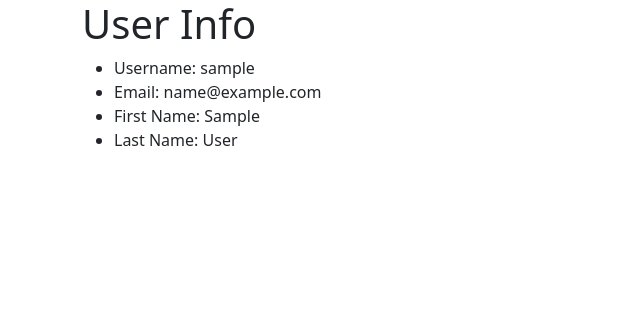
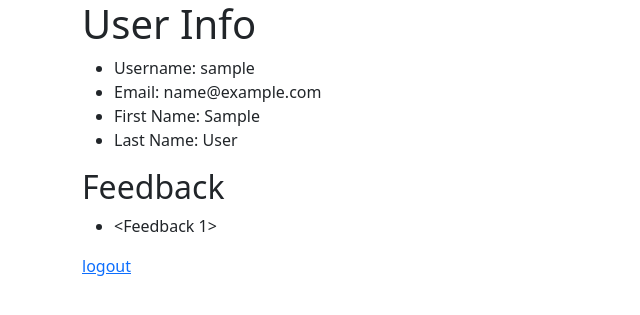
Before and after one commit to reginaaa8/flask-authentication-authorization, a Flask app: a page that uses templates/user_info.html in a window 1280 px wide. Shown: the top 315 px of the page, without its empty margins (0-640 px from the left). Run offline with Flask 3, Linux system fonts and the light colour scheme; the visitor is signed in with stand-in values (Sample User, id 1); tables that the repository leaves empty hold one stand-in row (values such as "Sample post").

Commit message:
added space for feedback and logout button in user details page

```diff
--- a/app.py
+++ b/app.py
@@ -36,7 +36,7 @@ def register_user():
         db.session.commit()
         session["username"] = new_user.username
 
-        return redirect("/secret")
+        return redirect(f"/users/{new_user.username}")
 
     else:
         return render_template("register_user.html", form=form)
@@ -58,8 +58,8 @@ def user_login():
 @app.route("/users/<username>")
 def show_user_info(username):
     """show logged in user their info"""
-    if "username" not in session or username != session['username']:
-        raise Unauthorized
+    # if "username" not in session or username != session['username']:
+    #     raise Unauthorized
     user = User.query.get_or_404(username)
 
     return render_template("user_info.html", user=user)
--- a/templates/user_info.html
+++ b/templates/user_info.html
@@ -10,5 +10,13 @@
     <li>Last Name: {{ user.last_name }}</li>
 </ul>
 
+<h2>Feedback</h2>
+<ul>
+{% for feedback in user.feedback %}
+<li>{{ feedback }}</li>
+{% endfor %}
+</ul>
+
+<a href="/logout">logout</a>
 
 {% endblock %}
```
